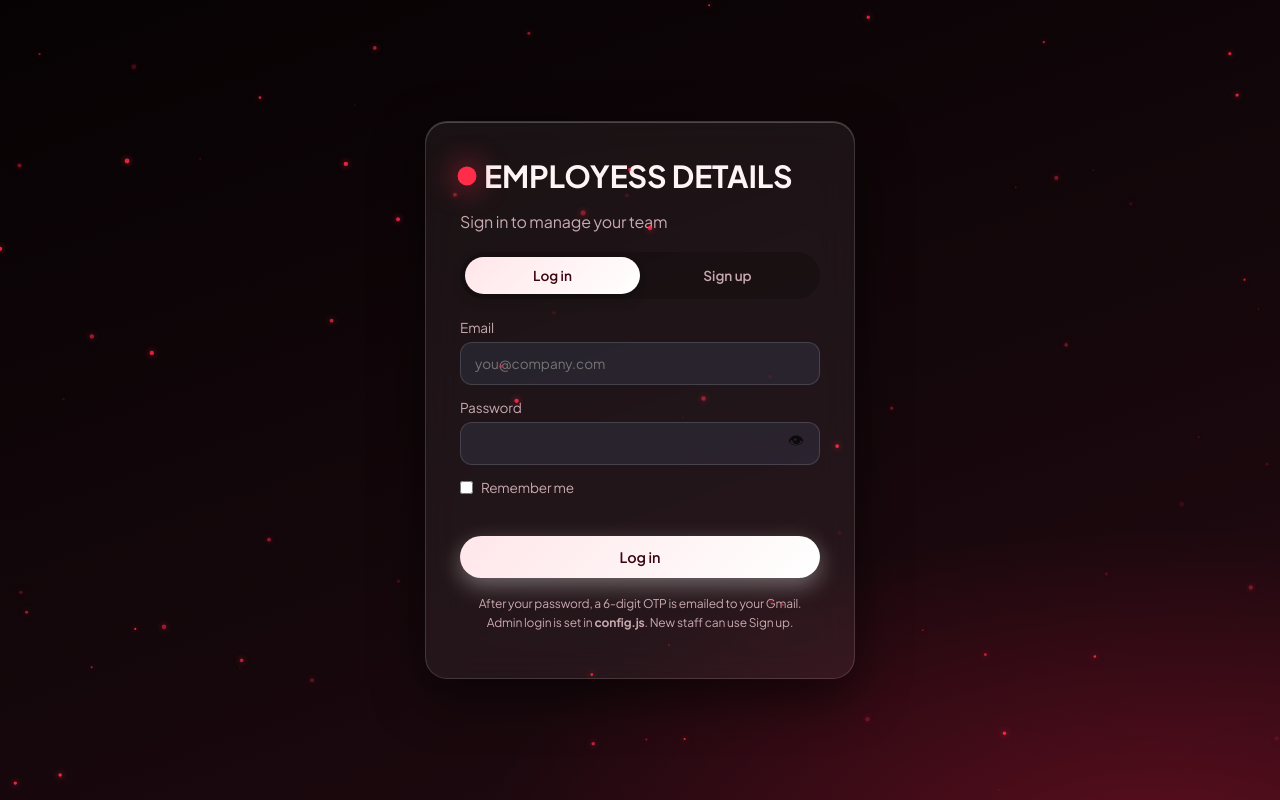
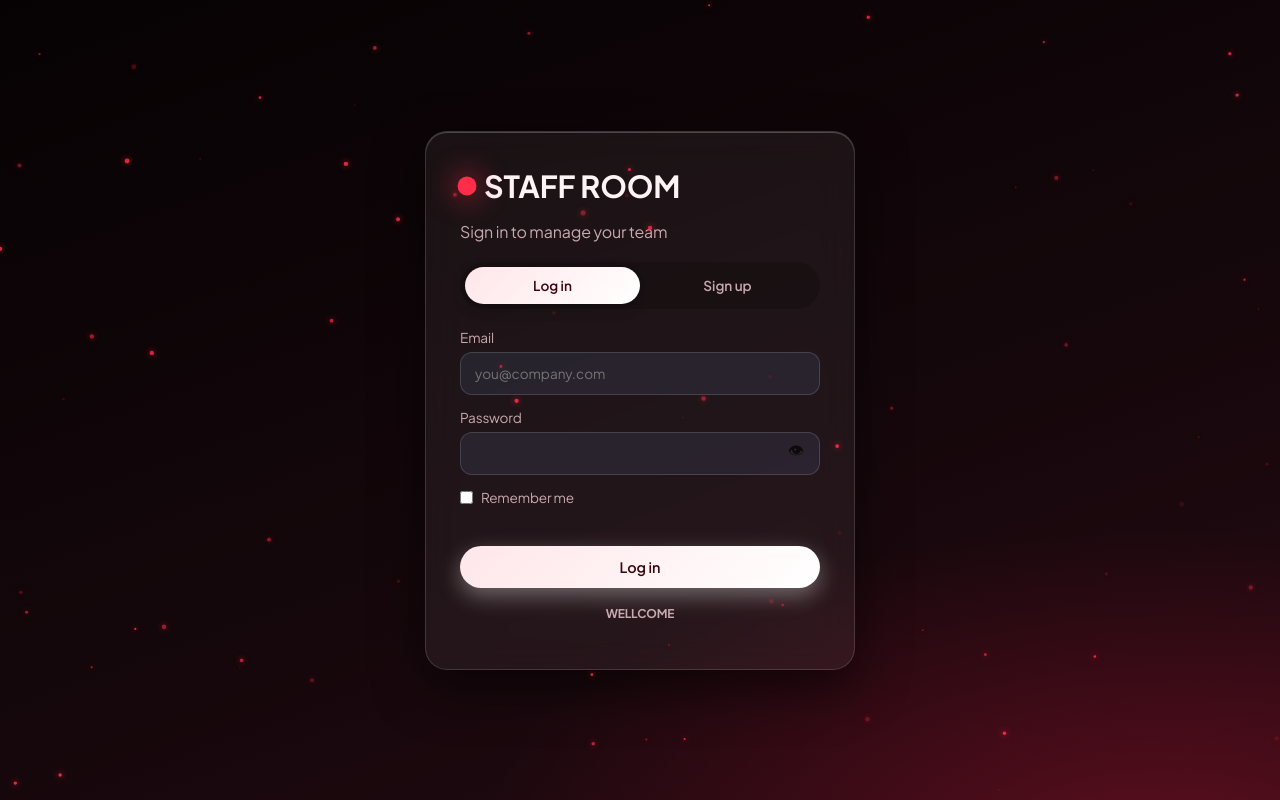
Before and after one commit to Yogesh000v/staffroom000v, a plain HTML site: page index.html in a window 1280 px wide. Drawn offline with nearby package versions, Linux system fonts and the light colour scheme.

Commit message:
Add files via upload

```diff
--- a/index.html
+++ b/index.html
@@ -16,7 +16,7 @@
 <!-- ===== AUTH ===== -->
 <section id="auth" class="hidden">
   <div class="glass auth-card">
-    <h1>EMPLOYESS DETAILS</h1>
+    <h1>STAFF ROOM</h1>
     <p class="muted" id="authSub">Sign in to manage your team</p>
     <div class="tabs" data-on="login"><span class="pill"></span><button class="tab active" data-tab="login">Log in</button><button class="tab" data-tab="signup">Sign up</button></div>
 
@@ -26,7 +26,7 @@
       <div class="row"><label class="check"><input type="checkbox" name="remember"> Remember me</label></div>
       <p class="error" id="loginErr"></p>
       <button class="btn primary" type="submit">Log in</button>
-      <p class="hint">After your password, a 6-digit OTP is emailed to your Gmail.<br>Admin login is set in <b>config.js</b>. New staff can use Sign up.</p>
+      <p class="hint"><B>WELLCOME</B></p>
     </form>
 
     <form id="otpForm" class="hidden" novalidate>
```
